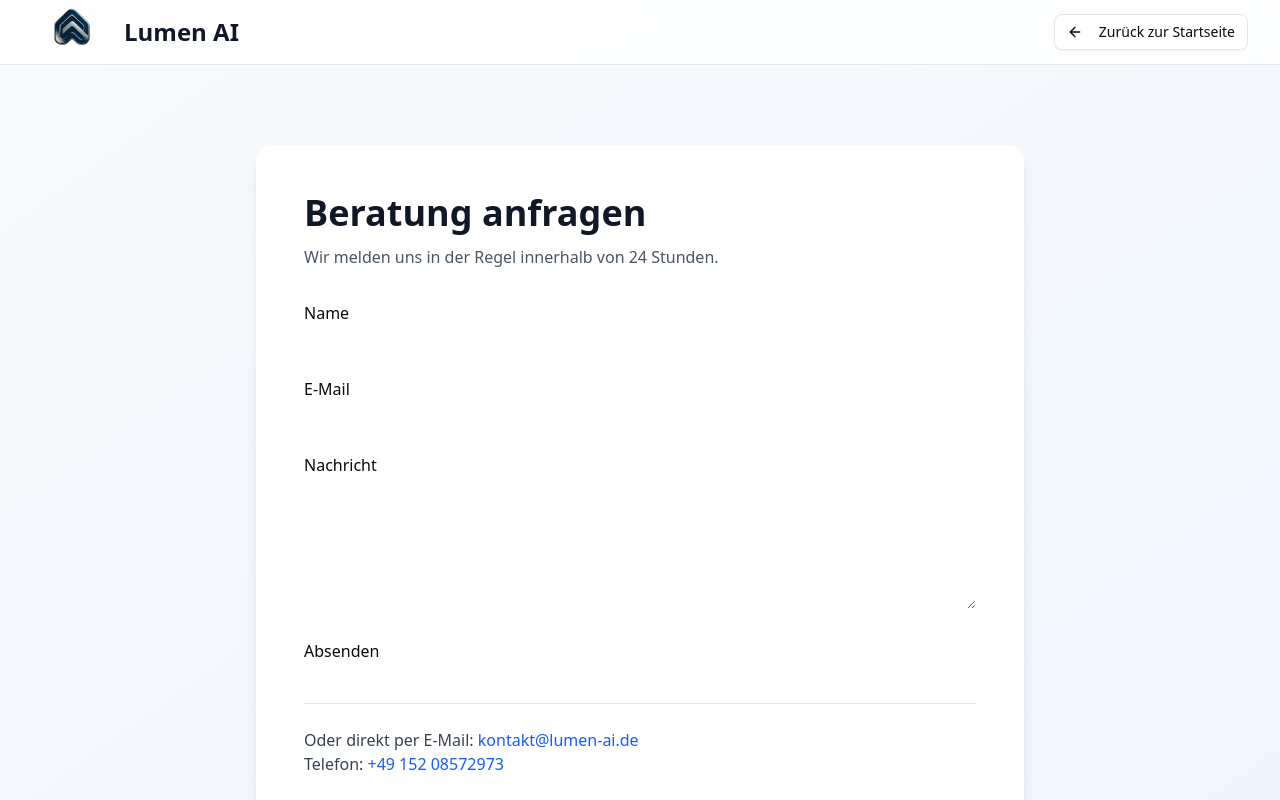
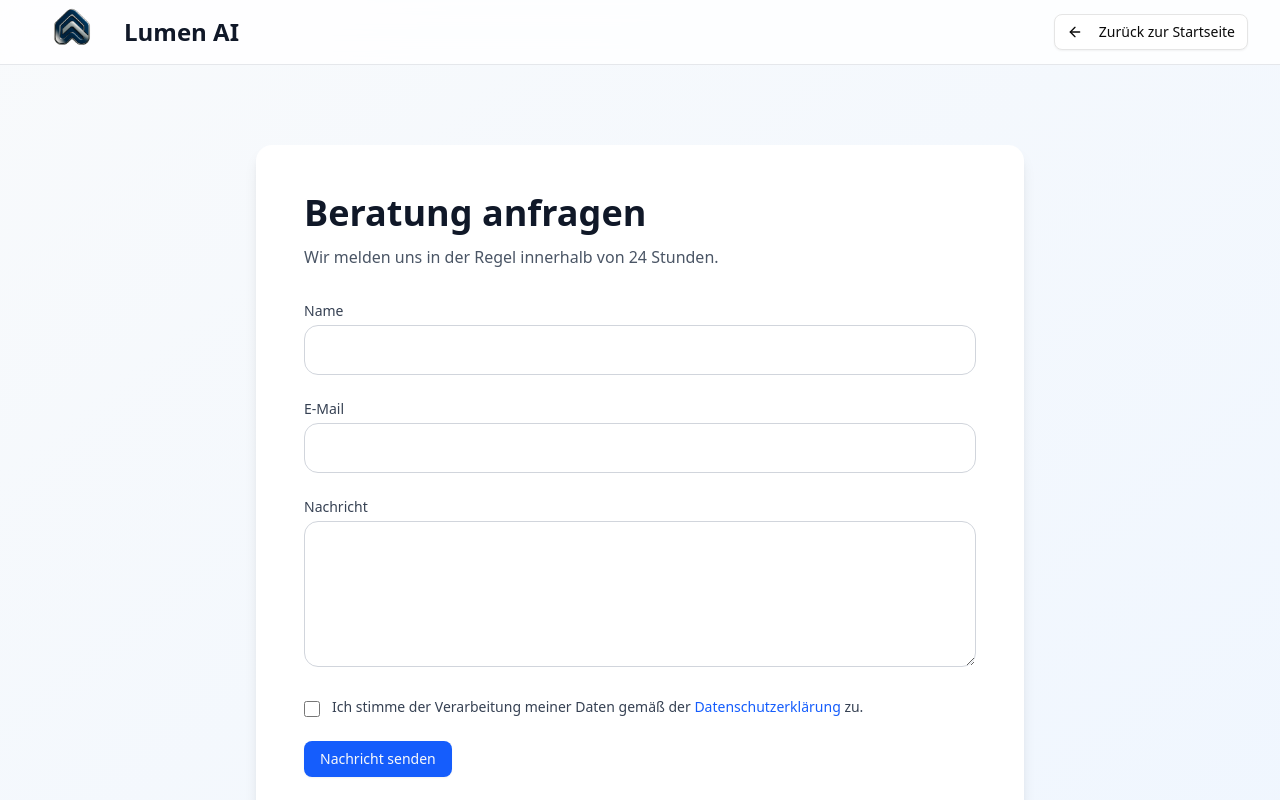
Before and after one commit to lumen-ki/lumen-ai-website, a React (Vite) app: page / in a window 1280 px wide. Both pictures are taken after a click on the button "Beratung anfragen". Shown: the top 800 px of the page. Built offline with nearby package versions, Linux system fonts and the light colour scheme.

Commit message:
Enable Netlify Forms email: correct form markup

```diff
--- a/src/App.jsx
+++ b/src/App.jsx
@@ -221,30 +221,80 @@ const ContactPage = () => (
           method="POST"
           data-netlify="true"
           data-netlify-honeypot="bot-field"
+          action="/thank-you"
           acceptCharset="UTF-8"
           className="space-y-6"
         >
           <input type="hidden" name="form-name" value="beratung" />
+          {/* Honeypot */}
           <p className="hidden" aria-hidden="true">
-    <label>Nicht ausfüllen: <input name="bot-field" /></label>
+            <label> Lassen Sie dieses Feld leer:
+              <input name="bot-field" />
+            </label>
           </p>
 
-  <label className="block">
-    <span className="block mb-1">Name</span>
-    <input type="text" name="name" required className="w-full" />
+          <div>
+            <label className="block text-sm font-medium text-gray-700 mb-1">
+              Name
             </label>
-  <label className="block">
-    <span className="block mb-1">E-Mail</span>
-    <input type="email" name="email" required className="w-full" />
+            <input
+              name="name"
+              required
+              className="w-full rounded-xl border border-gray-300 px-4 py-3 outline-none focus:ring-2 focus:ring-blue-500"
+            />
+          </div>
+
+          <div>
+            <label className="block text-sm font-medium text-gray-700 mb-1">
+              E-Mail
             </label>
-  <label className="block">
-    <span className="block mb-1">Nachricht</span>
-    <textarea name="message" required className="w-full h-32"></textarea>
+            <input
+              type="email"
+              name="email"
+              required
+              className="w-full rounded-xl border border-gray-300 px-4 py-3 outline-none focus:ring-2 focus:ring-blue-500"
+            />
+          </div>
+
+          <div>
+            <label className="block text-sm font-medium text-gray-700 mb-1">
+              Nachricht
             </label>
+            <textarea
+              name="message"
+              rows="5"
+              required
+              className="w-full rounded-xl border border-gray-300 px-4 py-3 outline-none focus:ring-2 focus:ring-blue-500"
+            />
+          </div>
 
-  <button type="submit">Absenden</button>
+          {/* DSGVO-Checkbox */}
+          <div className="flex items-start gap-3">
+            <input
+              id="privacy"
+              type="checkbox"
+              name="privacy"
+              required
+              className="mt-1 h-4 w-4 rounded border-gray-300"
+            />
+            <label htmlFor="privacy" className="text-sm text-gray-700">
+              Ich stimme der Verarbeitung meiner Daten gemäß der{" "}
+              <button
+                type="button"
+                className="text-blue-600 hover:underline"
+                onClick={() => setCurrentPage('legal')}
+                title="Datenschutzerklärung anzeigen"
+              >
+                Datenschutzerklärung
+              </button>{" "}
+              zu.
+            </label>
+          </div>
+
+          <Button type="submit" className="bg-blue-600 hover:bg-blue-700">
+            Nachricht senden
+          </Button>
         </form>
-
 
         {/* Alternativen */}
         <div className="mt-10 border-t pt-6">
```
Lines whose indentation alone changed are shown as unchanged.
